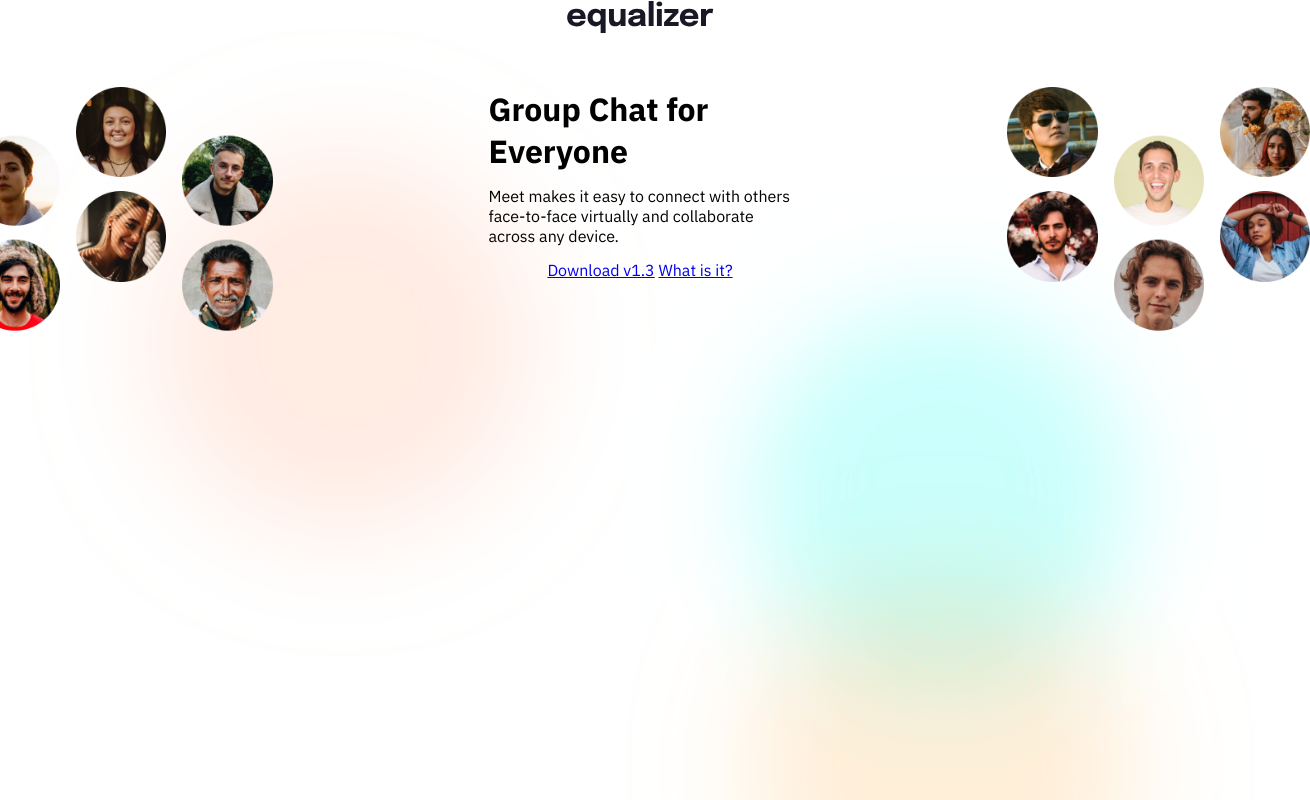
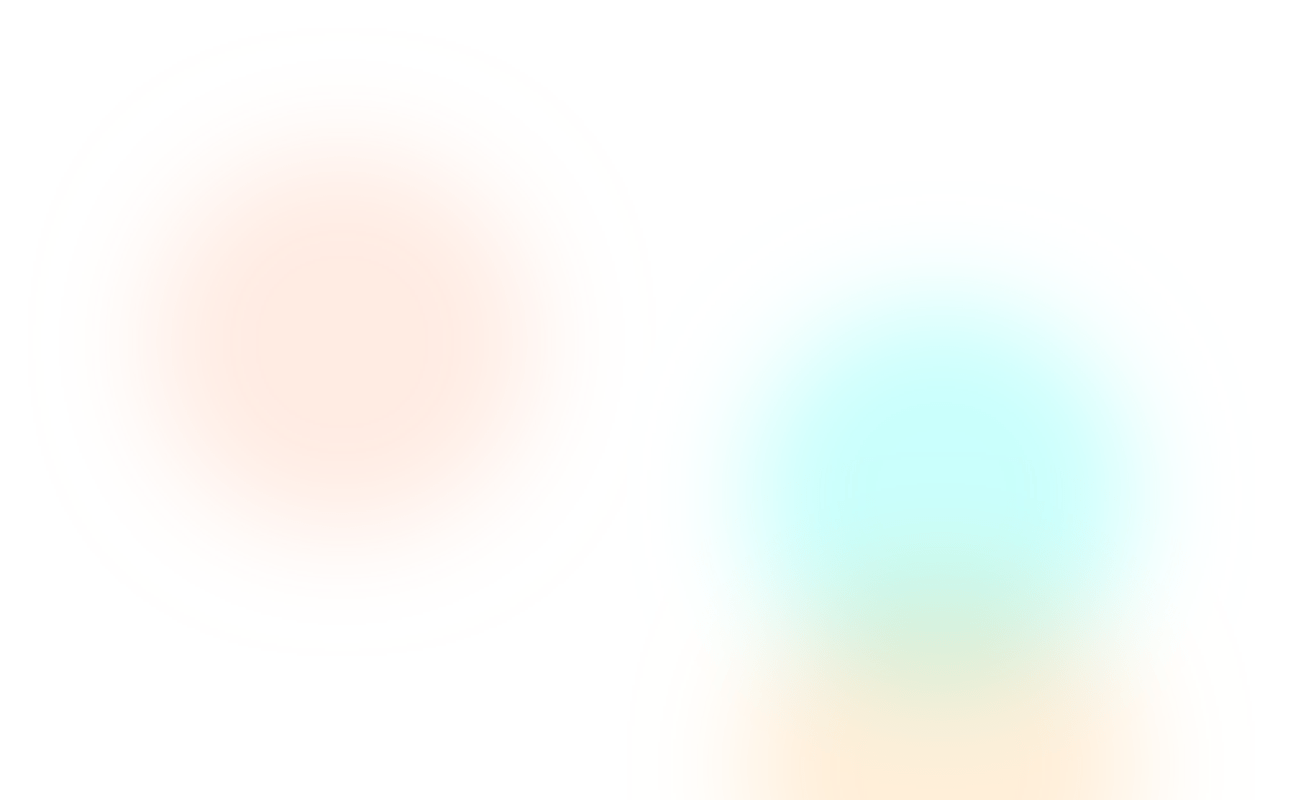
Before and after one commit to fmanimashaun/equalizer-landing-page, a website built with webpack: page src/index.html in a window 1280 px wide. Shown: the whole page, 1310 px wide, since content can reach past the window. Built offline with nearby package versions, Linux system fonts and the light colour scheme.

Commit message:
Reset the html structure

```diff
--- a/src/index.html
+++ b/src/index.html
@@ -13,50 +13,6 @@
   <div class="container">
     <!-- ***********************  PAGE HEADER *********************** -->
     <header class="header">
-      <img class='header__logo' src="img/logo.svg" alt="page logo">
-      <div class="header__banner">
-        <div class="header__banner-outer-wrapper left">
-          <div class="header__banner-inner-wrapper left">
-            <img class="header__banner-img" src="img/Mask-1.png" alt="portrait of smiling people">
-            <img class="header__banner-img" src="img/Mask-2.png" alt="portrait of smiling people">
-          </div>
-          <div class="header__banner-inner-wrapper left">
-            <img class="header__banner-img" src="img/Mask-3.png" alt="portrait of smiling people">
-            <img class="header__banner-img" src="img/Mask-4.png" alt="portrait of smiling people">
-          </div>
-          <div class="header__banner-inner-wrapper left">
-            <img class="header__banner-img" src="img/Mask-5.png" alt="portrait of smiling people">
-            <img class="header__banner-img" src="img/Mask-6.png" alt="portrait of smiling people">
-          </div>
-        </div>
-
-        <div class="header__banner-outer-wrapper center">
-          <div class="header__banner-inner-wrapper center">
-            <h1 class='header__banner-title'>Group Chat for Everyone</h1>
-            <p class='header__banner-subtitle'>Meet makes it easy to connect with others face-to-face virtually and collaborate across any device.
-            </p>
-            <div class="header__button-wrapper">
-              <a class="header__button-wrapper-btn" href="#" download="FileName">Download v1.3</a>
-              <a class="header__button-wrapper-btn" href='#' target='_blank'>What is it?</a>
-            </div>
-          </div>
-        </div>
-
-        <div class="header__banner-outer-wrapper right">
-          <div class="header__banner-inner-wrapper right">
-            <img class="header__banner-img" src="img/Mask-7.png" alt="portrait of smiling people">
-            <img class="header__banner-img" src="img/Mask-8.png" alt="portrait of smiling people">
-          </div>
-          <div class="header__banner-inner-wrapper right">
-            <img class="header__banner-img" src="img/Mask-9.png" alt="portrait of smiling people">
-            <img class="header__banner-img" src="img/Mask-10.png" alt="portrait of smiling people">
-          </div>
-          <div class="header__banner-inner-wrapper right">
-            <img class="header__banner-img" src="img/Mask-11.png" alt="portrait of smiling people">
-            <img class="header__banner-img" src="img/Mask-12.png" alt="portrait of smiling people">
-          </div>
-        </div>
-      </div>
 
     </header>
     <!-- ***********************  END OF PAGE HEADER *********************** -->
```
